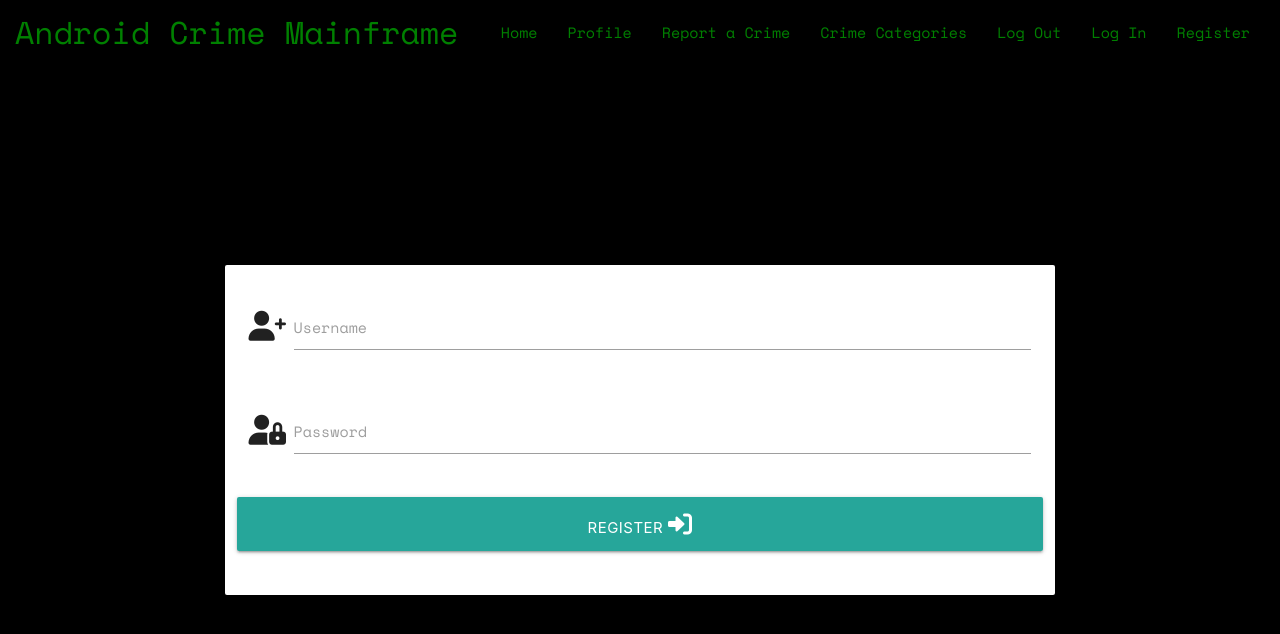
After one commit to Hunnser86/android-crime-reporting-app, a Flask app: page /register in a window 1280 px wide. The commit adds this page. Shown: the top 634 px of the page. Run offline with Flask 2, Linux system fonts and the light colour scheme; some libraries are stand-ins or nearby versions.

Commit message:
Add register.html and add form template ready for stying

```diff
--- a/app.py
+++ b/app.py
@@ -4,6 +4,7 @@ from flask import (
     request, session, url_for)
 from flask_pymongo import PyMongo
 from bson.objectid import ObjectId
+from werkzeug.security import generate_password_hash, check_password_hash
 if os.path.exists("env.py"):
     import env
 
@@ -26,6 +27,11 @@ def get_reports():
     return render_template("reports.html", reports=reports)
 
 
+@app.route("/register", methods=["GET", "POST"])
+def register():
+    return render_template("register.html")
+
+
 if __name__ == "__main__":
     app.run(host=os.environ.get("IP"),
             port=int(os.environ.get("PORT")),
--- a/templates/base.html
+++ b/templates/base.html
@@ -35,13 +35,13 @@
                     <li><a href="#">Crime Categories</a></li>
                     <li><a href="#">Log Out</a></li>
                     <li><a href="#">Log In</a></li>
-                    <li><a href="#">Register</a></li>
+                    <li><a href="{{ url_for('register') }}">Register</a></li>
 
                 </ul>
             </div>
         </nav>
 
-        <!--Mobil sidebar-->
+        <!--Mobile sidebar-->
         <ul class="sidenav" id="mobile-demo">
             <li><h4 class="center-align mobile-li">Report Manager</h4></li>
             <li><a href="{{ url_for('get_reports') }}">Home</a></li>
@@ -50,7 +50,7 @@
             <li><a href="#">Crime Categories</a></li>
             <li><a href="#">Log Out</a></li>
             <li><a href="#">Log In</a></li>
-            <li><a href="#">Register</a></li>
+            <li><a href="{{ url_for('register') }}">Register</a></li>
         </ul>
 
     </header>
--- /dev/null
+++ b/templates/register.html
@@ -0,0 +1,37 @@
+{% extends "base.html" %}
+{% block content %}
+
+<h3 class="center-align">Welcome Officer<br>
+    <h2>Please Register Your Account</h2>
+</h3>
+
+<div class="row">
+    <form class="col s12 m8 offset-m2" method="POST" action="{{ url_for('register') }}">
+        <div class="card-panel">
+            <!--Username-->
+            <div class="row">
+                <div class="input-field col s12">
+                    <i class="fas fa-user-plus prefix"></i>
+                    <input id="username" name="username" type="text" class="validate">
+                    <label for="username">Username</label>
+                </div>
+            </div>
+            <!--Password-->
+            <div class="row">
+                <div class="input-field col s12">
+                    <i class="fas fa-user-lock prefix"></i>
+                    <input id="password" name="password" type="password" class="validate">
+                    <label for="password">Password</label>
+                </div>
+            </div>
+            <!--Register-->
+            <div class="row">
+            <button type="submit" class="col s12 btn-large">
+                Register <i class="fas fa-sign-in-alt"></i>
+            </button>
+            </div>
+        </div>
+    </form>
+</div>
+
+{% endblock %}
```
